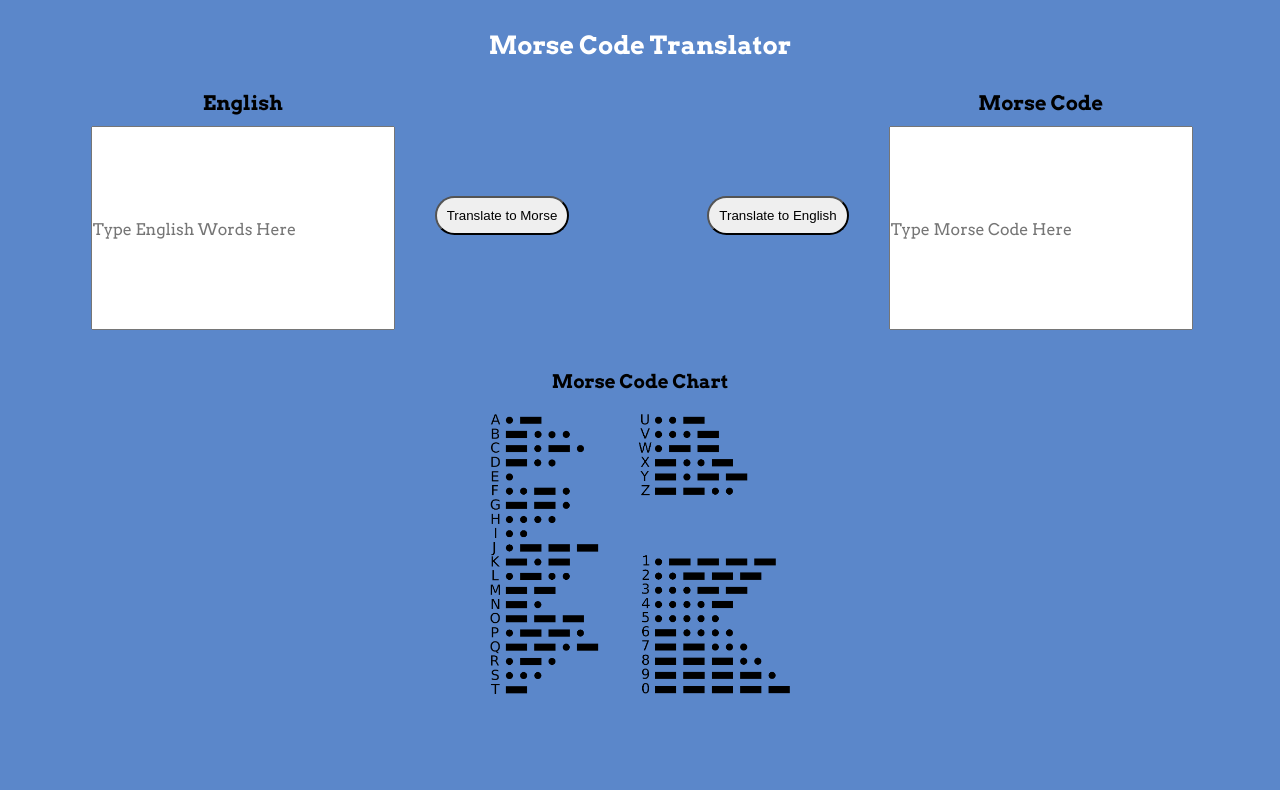
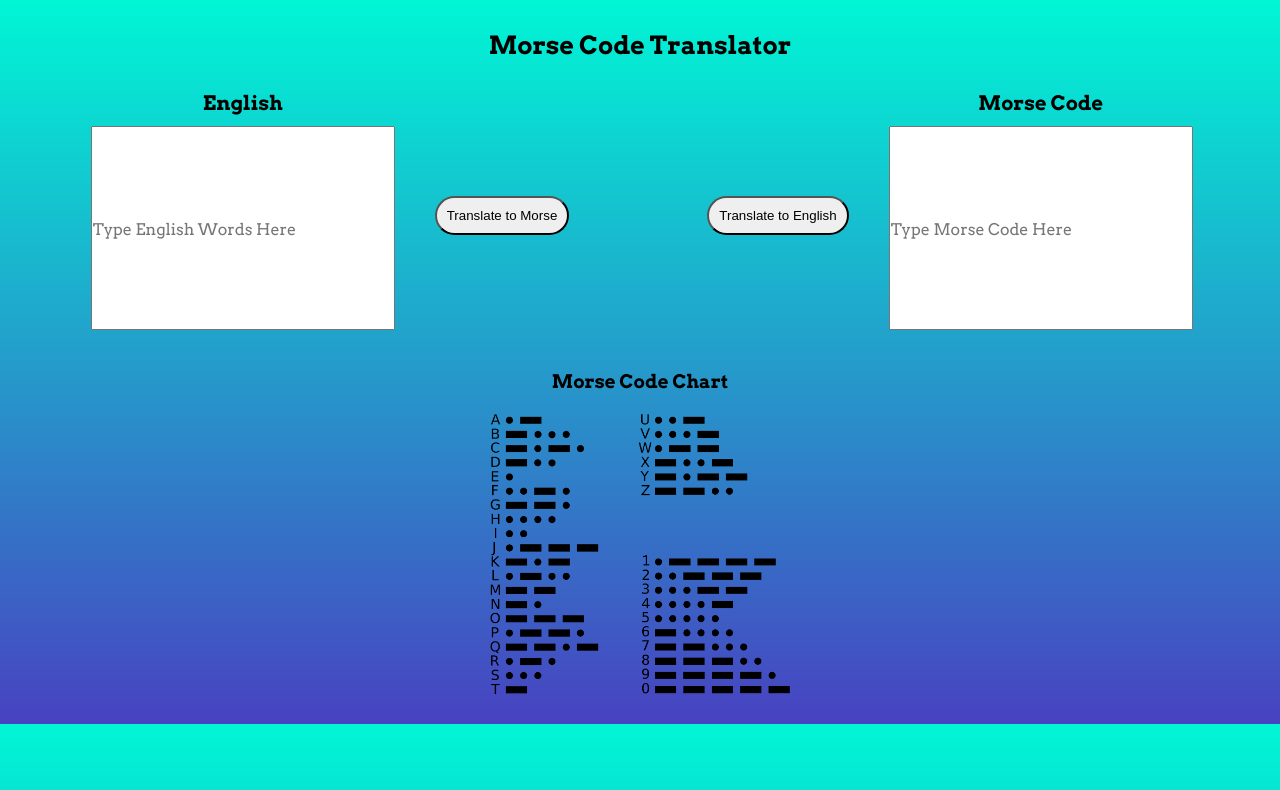
Before and after one commit to kirstytheproud/morse-code-translator, a website with bundled scripts: page index.html in a window 1280 px wide. Built offline with nearby package versions, Linux system fonts and the light colour scheme.

Commit message:
experimenting with background colour

```diff
--- a/style.scss
+++ b/style.scss
@@ -4,7 +4,9 @@
 }
 
 body {
-    background-color: rgb(91, 135, 202);
+    // background-color: #5b87ca;
+    // background: rgb(72,66,193);
+background: linear-gradient(0deg, rgba(72,66,193,1) 0%, rgb(0, 246, 213) 100%);
 }
 
 @media screen and (min-width: 300px){
@@ -20,7 +22,7 @@ body {
         text-align: center;
         font-family: 'Arvo', serif;
         font-weight: bold;
-        color: rgb(255, 255, 255);
+        color: black;
     }
 
     .container {
@@ -113,7 +115,7 @@ h1 {
     text-align: center;
     font-family: 'Arvo', serif;
     font-weight: bold;
-    color: rgb(255, 255, 255);
+    color: black;
 }
 
 .container {
@@ -195,7 +197,7 @@ h2{
         text-align: center;
         font-family: 'Arvo', serif;
         font-weight: bold;
-        color: rgb(255, 255, 255);
+        color: black;
     }
 
     .container {
```
Also changed, not shown: style.css, 1 other file.
